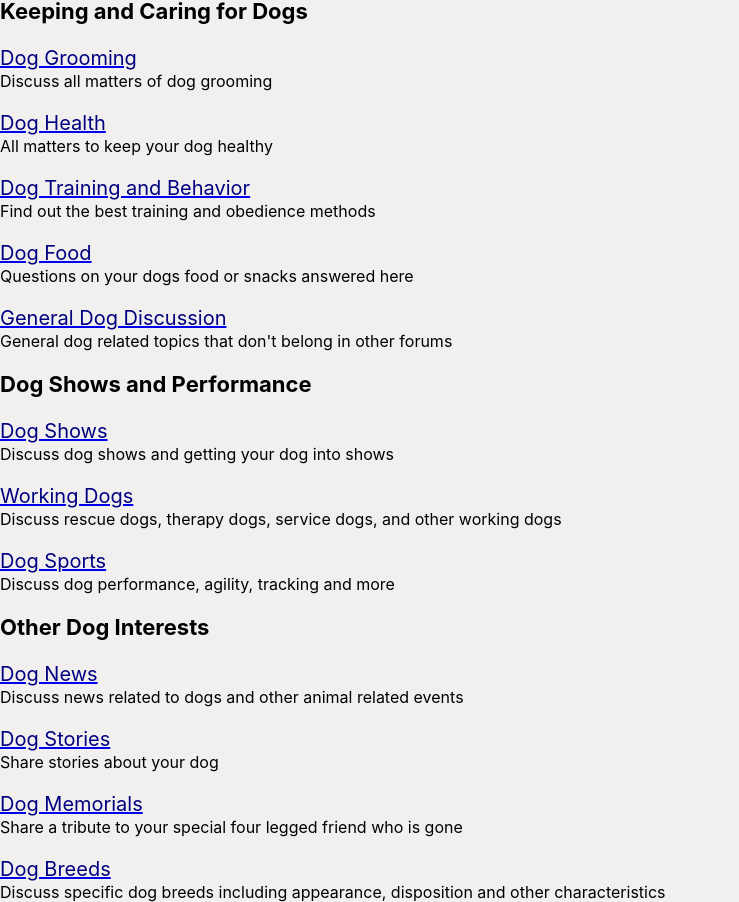
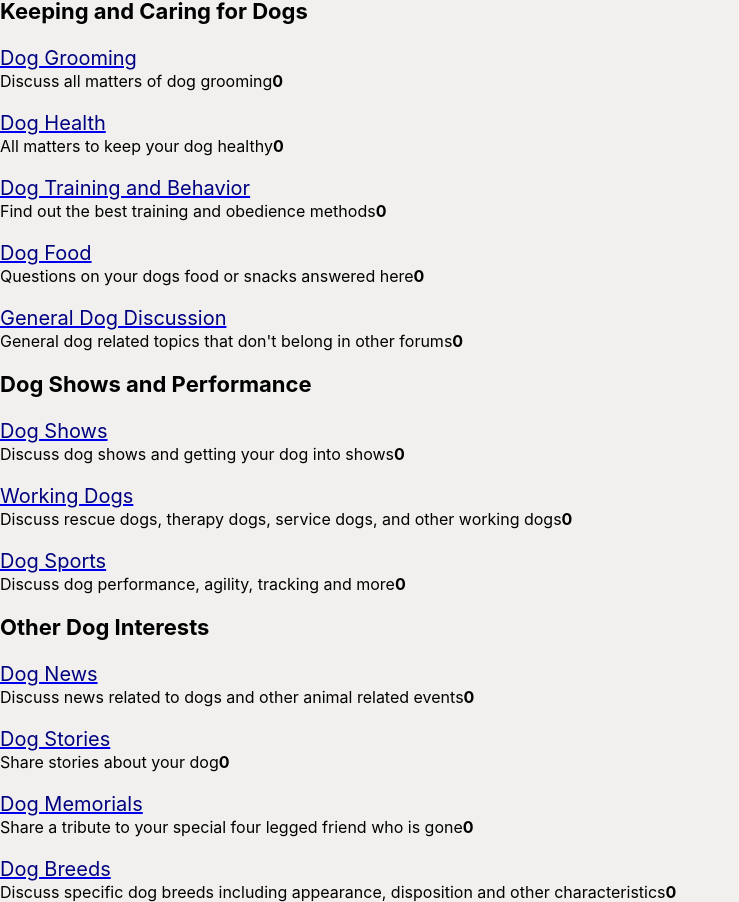
Before and after one commit to navin1551/doggy-dialogue-app, a React (Create React App) app: page / in a window 1280 px wide. Shown: the part 554-1456 px from the top of the page, without its empty margins (0-739 px from the left). Built offline with nearby package versions, Linux system fonts and the light colour scheme; no server answers.

Commit message:
implemented forum totals

```diff
--- a/src/Store.js
+++ b/src/Store.js
@@ -734,3 +734,5 @@ export default {
     }
   ]
 };
+
+//this.context.posts.filter(post => post.forumid === forumid).length;
--- a/src/components/ForumList.css
+++ b/src/components/ForumList.css
@@ -17,6 +17,10 @@
 
 span {
   font-size: 10px;
+}
+
+.forum-totals {
+  font-weight: bold;
 }
 
 /*.forum-topic,
--- a/src/components/ForumList.js
+++ b/src/components/ForumList.js
@@ -6,6 +6,23 @@ import DoggyContext from "../DoggyContext";
 export default class ForumList extends React.Component {
   static contextType = DoggyContext;
   render() {
+    let introTotal = this.context.posts.filter(post => post.forumid === 1)
+      .length;
+    let dgTotal = this.context.posts.filter(post => post.forumid === 2).length;
+    let dhTotal = this.context.posts.filter(post => post.forumid === 3).length;
+    let dtbTotal = this.context.posts.filter(post => post.forumid === 4).length;
+    let dfTotal = this.context.posts.filter(post => post.forumid === 5).length;
+    let gddTotal = this.context.posts.filter(post => post.forumid === 6).length;
+    let dsTotal = this.context.posts.filter(post => post.forumid === 7).length;
+    let wdTotal = this.context.posts.filter(post => post.forumid === 8).length;
+    let dogSportsTotal = this.context.posts.filter(post => post.forumid === 9)
+      .length;
+    let dnTotal = this.context.posts.filter(post => post.forumid === 10).length;
+    let dogStoriesTotal = this.context.posts.filter(post => post.forumid === 11)
+      .length;
+    let dmTotal = this.context.posts.filter(post => post.forumid === 12).length;
+    let dbTotal = this.context.posts.filter(post => post.forumid === 13).length;
+
     return (
       <div className="forum-list">
         <p className="forum-topic">Community Welcome</p>
@@ -15,6 +32,7 @@ export default class ForumList extends React.Component {
           </p>
         </Link>
         <span>Introduce yourself to fellow dog lovers</span>
+        <span className="forum-totals">{introTotal}</span>
         <br />
         <br />
         <p className="forum-topic">Keeping and Caring for Dogs</p>
@@ -25,6 +43,7 @@ export default class ForumList extends React.Component {
           </p>
         </Link>
         <span>Discuss all matters of dog grooming</span>
+        <span className="forum-totals">{dgTotal}</span>
         <br />
         <Link to={`/forums/${this.context.forums[2].id}`}>
           <p onClick={this.context.updateForumTitle} className="forum-titles">
@@ -32,6 +51,7 @@ export default class ForumList extends React.Component {
           </p>
         </Link>
         <span>All matters to keep your dog healthy</span>
+        <span className="forum-totals">{dhTotal}</span>
         <br />
         <Link to={`/forums/${this.context.forums[3].id}`}>
           <p onClick={this.context.updateForumTitle} className="forum-titles">
@@ -39,6 +59,7 @@ export default class ForumList extends React.Component {
           </p>
         </Link>
         <span>Find out the best training and obedience methods</span>
+        <span className="forum-totals">{dtbTotal}</span>
         <br />
         <Link to={`/forums/${this.context.forums[4].id}`}>
           <p onClick={this.context.updateForumTitle} className="forum-titles">
@@ -46,6 +67,7 @@ export default class ForumList extends React.Component {
           </p>
         </Link>
         <span>Questions on your dogs food or snacks answered here</span>
+        <span className="forum-totals">{dfTotal}</span>
         <br />
         <Link to={`/forums/${this.context.forums[5].id}`}>
           <p onClick={this.context.updateForumTitle} className="forum-titles">
@@ -55,6 +77,7 @@ export default class ForumList extends React.Component {
         <span>
           General dog related topics that don't belong in other forums
         </span>
+        <span className="forum-totals">{gddTotal}</span>
         <br />
         <br />
         <p className="forum-topic">Dog Shows and Performance</p>
@@ -64,6 +87,7 @@ export default class ForumList extends React.Component {
           </p>
         </Link>
         <span>Discuss dog shows and getting your dog into shows</span>
+        <span className="forum-totals">{dsTotal}</span>
         <br />
         <Link to={`/forums/${this.context.forums[7].id}`}>
           <p onClick={this.context.updateForumTitle} className="forum-titles">
@@ -74,6 +98,7 @@ export default class ForumList extends React.Component {
           Discuss rescue dogs, therapy dogs, service dogs, and other working
           dogs
         </span>
+        <span className="forum-totals">{wdTotal}</span>
         <br />
         <Link to={`/forums/${this.context.forums[8].id}`}>
           <p onClick={this.context.updateForumTitle} className="forum-titles">
@@ -81,6 +106,7 @@ export default class ForumList extends React.Component {
           </p>
         </Link>
         <span>Discuss dog performance, agility, tracking and more</span>
+        <span className="forum-totals">{dogSportsTotal}</span>
         <br />
         <br />
         <p className="forum-topic">Other Dog Interests</p>
@@ -92,6 +118,7 @@ export default class ForumList extends React.Component {
         <span>
           Discuss news related to dogs and other animal related events
         </span>
+        <span className="forum-totals">{dnTotal}</span>
         <br />
         <Link to={`/forums/${this.context.forums[10].id}`}>
           <p onClick={this.context.updateForumTitle} className="forum-titles">
@@ -99,6 +126,7 @@ export default class ForumList extends React.Component {
           </p>
         </Link>
         <span>Share stories about your dog</span>
+        <span className="forum-totals">{dogStoriesTotal}</span>
         <br />
         <Link to={`/forums/${this.context.forums[11].id}`}>
           <p onClick={this.context.updateForumTitle} className="forum-titles">
@@ -108,6 +136,7 @@ export default class ForumList extends React.Component {
         <span>
           Share a tribute to your special four legged friend who is gone
         </span>
+        <span className="forum-totals">{dmTotal}</span>
         <br />
         <Link to={`/forums/${this.context.forums[12].id}`}>
           <p onClick={this.context.updateForumTitle} className="forum-titles">
@@ -118,6 +147,7 @@ export default class ForumList extends React.Component {
           Discuss specific dog breeds including appearance, disposition and
           other characteristics
         </span>
+        <span className="forum-totals">{dbTotal}</span>
       </div>
     );
   }
```
Also changed, not shown: src/Totals.js (added).
